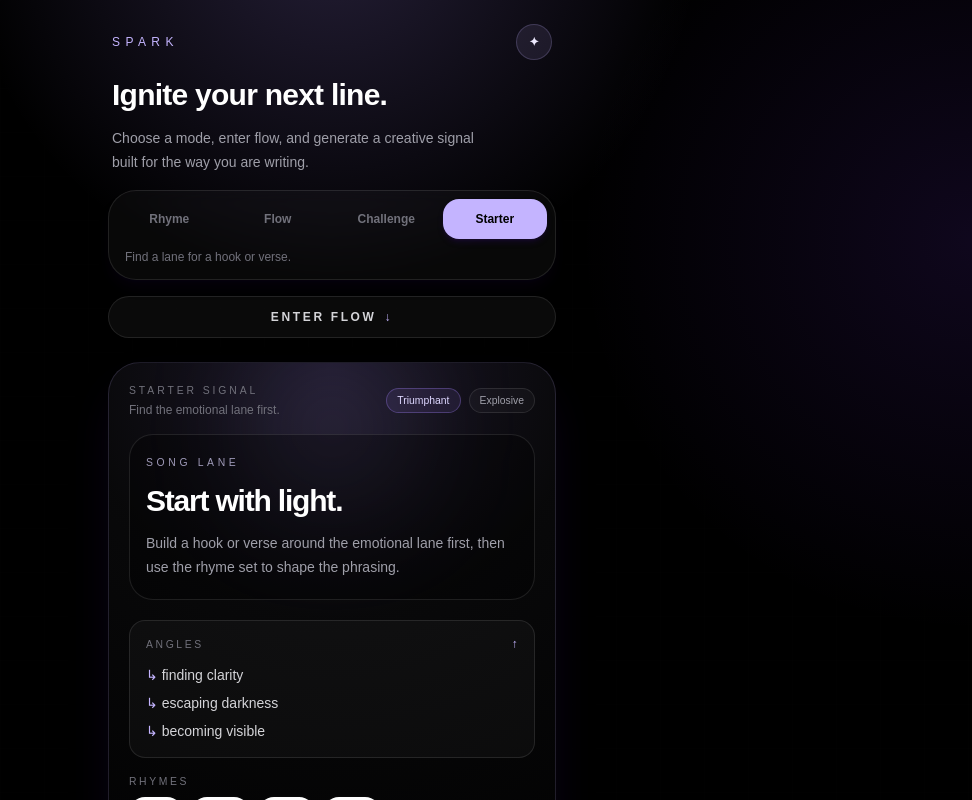
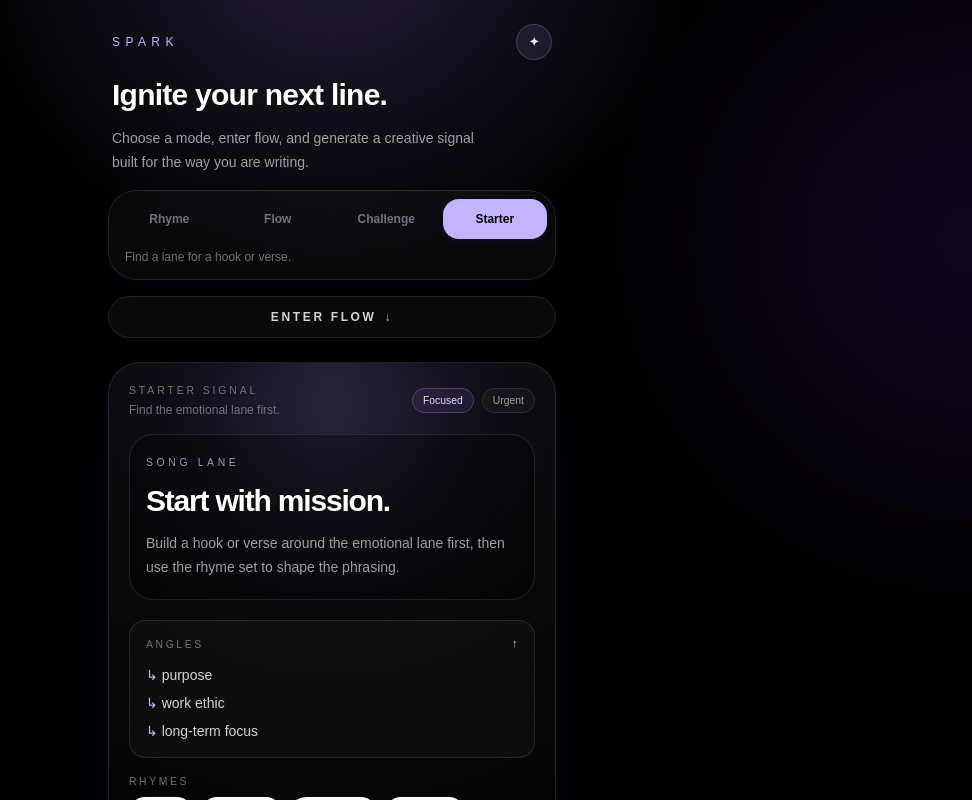
Before and after one commit to ChrisGordon888/spark, a Next.js app: page / in a window 1280 px wide. Both pictures are taken after a click on the button "Starter". Shown: the top 800 px of the page, without its empty margins (308-1280 px from the left). Built offline with nearby package versions, Linux system fonts and the light colour scheme.

Commit message:
Clarify mode switching behavior

```diff
--- a/src/app/page.tsx
+++ b/src/app/page.tsx
@@ -23,9 +23,6 @@
 
     function handleModeChange(mode: SparkMode) {
         setActiveMode(mode);
-        setCluster((currentCluster) =>
-            getRandomClusterExcluding(currentCluster.id)
-        );
     }
 
     const buttonLabel =
--- a/src/components/spark/SparkCard.tsx
+++ b/src/components/spark/SparkCard.tsx
@@ -35,7 +35,11 @@
                 </div>
 
                 {mode === "songStarter" ? (
-                    <SongStarterLead cluster={cluster} />
+                    <SongStarterLead
+                        cluster={cluster}
+                        onSpark={onSpark}
+                        actionLabel={actionLabel}
+                    />
                 ) : (
                     <CoreWordPanel
                         cluster={cluster}
@@ -150,7 +154,15 @@
     );
 }
 
-function SongStarterLead({ cluster }: { cluster: RhymeCluster }) {
+function SongStarterLead({
+    cluster,
+    onSpark,
+    actionLabel,
+}: {
+    cluster: RhymeCluster;
+    onSpark?: () => void;
+    actionLabel: string;
+}) {
     return (
         <div className="rounded-[1.5rem] border border-white/10 bg-black/30 px-4 py-5">
             <p className="mb-3 text-[0.65rem] uppercase tracking-[0.35em] text-violet-200/70">
@@ -165,6 +177,16 @@
                 Build a hook or verse around the emotional lane first, then use the
                 rhyme set to shape the phrasing.
             </p>
+
+            {onSpark ? (
+                <button
+                    type="button"
+                    onClick={onSpark}
+                    className="mt-4 w-full rounded-full bg-violet-300 px-4 py-3 text-sm font-bold text-black shadow-lg shadow-violet-950/40 transition hover:bg-violet-200 active:scale-[0.98] sm:hidden"
+                >
+                    {actionLabel}
+                </button>
+            ) : null}
         </div>
     );
 }
```
